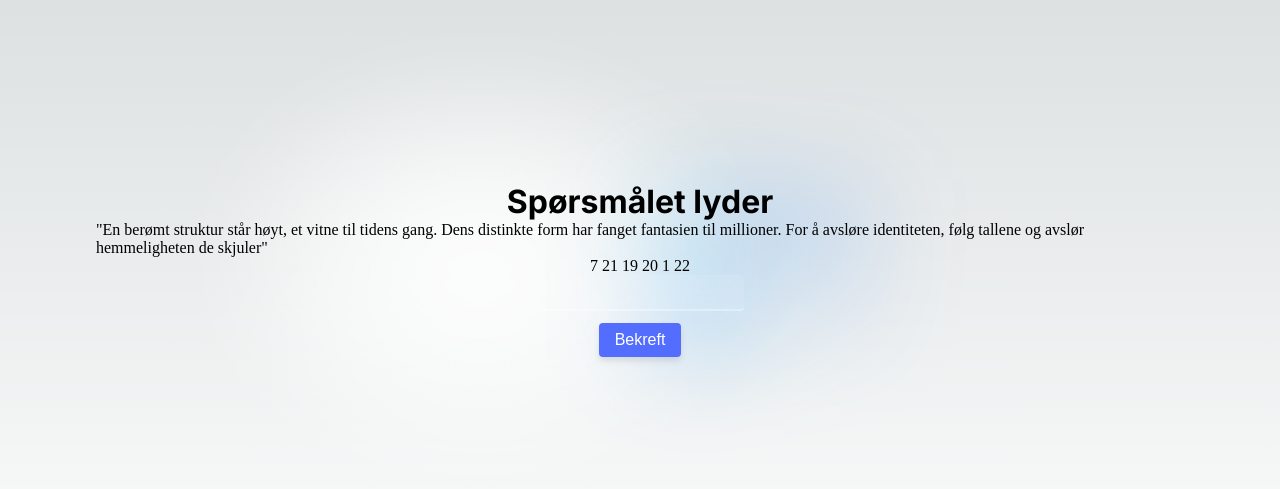
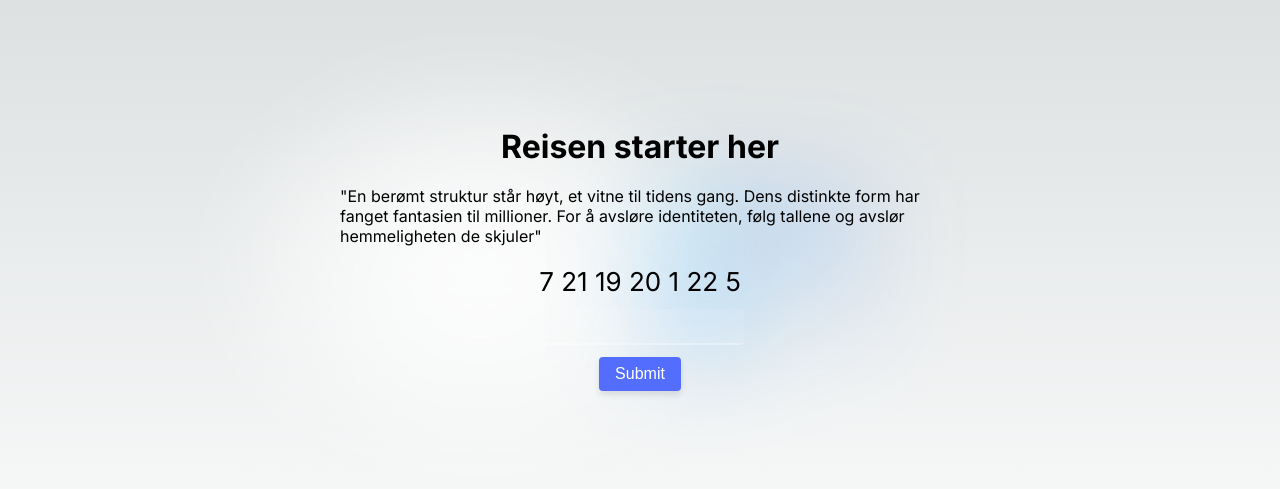
Before and after one commit to chriwest/rebus-starter, a Next.js app: page / in a window 1280 px wide. Shown: the part 131-620 px from the top of the page. Built offline with nearby package versions, Linux system fonts and the light colour scheme.

Commit message:
litt finpuss og ekstra slack for validering

```diff
--- a/components/input-field.tsx
+++ b/components/input-field.tsx
@@ -1,14 +1,21 @@
 // InputField.tsx
-import React, { useState } from 'react';
-import styles from '@/styles/Input.module.css'
+import React, { useState } from "react";
+import styles from "../styles/input.module.css";
 
 interface InputFieldProps {
-  correctValue: string;
+  correctValue: string[];
   onValidation: (isValid: boolean) => void;
+  id?: string;
+  label?: string;
 }
 
-const InputField: React.FC<InputFieldProps> = ({ correctValue, onValidation }) => {
-  const [inputValue, setInputValue] = useState('');
+const InputField: React.FC<InputFieldProps> = ({
+  correctValue,
+  onValidation,
+  id,
+  label,
+}) => {
+  const [inputValue, setInputValue] = useState("");
 
   const handleChange = (event: React.ChangeEvent<HTMLInputElement>) => {
     setInputValue(event.target.value);
@@ -16,18 +23,24 @@ const InputField: React.FC<InputFieldProps> = ({ correctValue, onValidation }) =
 
   const handleSubmit = (event: React.FormEvent) => {
     event.preventDefault();
-    onValidation(inputValue === correctValue);
+    const isValid = correctValue.includes(inputValue.trim().toLowerCase());
+    onValidation(isValid);
+
   };
 
   return (
     <form className={styles.container} onSubmit={handleSubmit}>
+      <label htmlFor={id}>{label}</label>
       <input
-      className={styles.inputs}
+        id={id}
+        className={styles.inputs}
         type="text"
         value={inputValue}
         onChange={handleChange}
       />
-      <button className={styles.submit} type="submit">Bekreft</button>
+      <button className={styles.submit} type="submit">
+        Submit
+      </button>
     </form>
   );
 };
--- a/pages/index.js
+++ b/pages/index.js
@@ -7,9 +7,9 @@ import React, { useState } from "react";
 
 const inter = Inter({ subsets: ["latin"] });
 const answer = (
-  <div className={styles.thirteen}>
+  <span className={styles.thirteen}>
     <Image src="/qr-code.png" alt="13" width={250} height={250} priority />
-  </div>
+  </span>
 );
 export default function Home() {
   const [validationMessage, setValidationMessage] = useState("");
@@ -24,7 +24,7 @@ export default function Home() {
   return (
     <>
       <Head>
-        <title>Nero</title>
+        <title>Start</title>
         <meta name="description" content="Generated by create next app" />
         <meta name="viewport" content="width=device-width, initial-scale=1" />
         <link rel="icon" href="/favicon.ico" />
@@ -32,11 +32,15 @@ export default function Home() {
       <main className={styles.main}>
         <div className={styles.center}>
           <div className={styles.wrapper}>
-            <h1 className={inter.className}>Spørsmålet lyder</h1>
-            <p>&quot;En berømt struktur står høyt, et vitne til tidens gang. Dens distinkte form har fanget fantasien til millioner. For å avsløre identiteten, følg tallene og avslør hemmeligheten de skjuler&quot;</p>
-           <p>7 21 19 20 1 22 </p>
+            <h1 className={inter.className}>Reisen starter her</h1>
+            <p className={`${inter.className} ${styles.textWrapper}`}>
+              &quot;En berømt struktur står høyt, et vitne til tidens gang. Dens
+              distinkte form har fanget fantasien til millioner. For å avsløre
+              identiteten, følg tallene og avslør hemmeligheten de skjuler&quot;
+            </p>
+            <p className={`${inter.className} ${styles.textWrapper} ${styles.feilsvar}`}>7 21 19 20 1 22 5</p>
             <InputField
-              correctValue="Eiffeltårnet"
+              correctValue={["eiffeltårnet", "gustave eiffel"]}
               onValidation={handleValidation}
             />
             <p className={`${inter.className} ${styles.feilsvar}`}>
--- a/styles/Home.module.css
+++ b/styles/Home.module.css
@@ -307,4 +307,11 @@
 
 .feilsvar {
   font-size: 26px;
+  margin-top: 20px;
+
 }
+
+.textWrapper {
+  max-width: 600px;
+  margin-top: 20px;
+}
```
